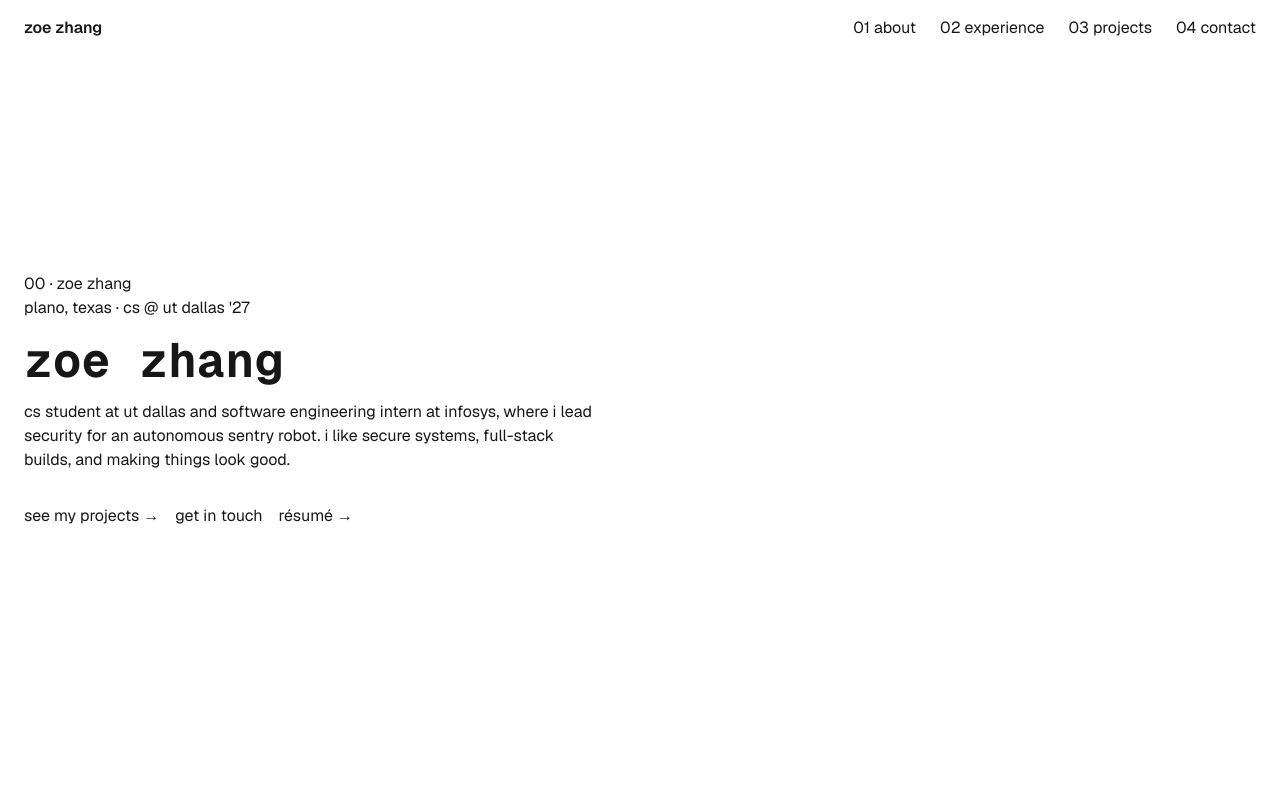
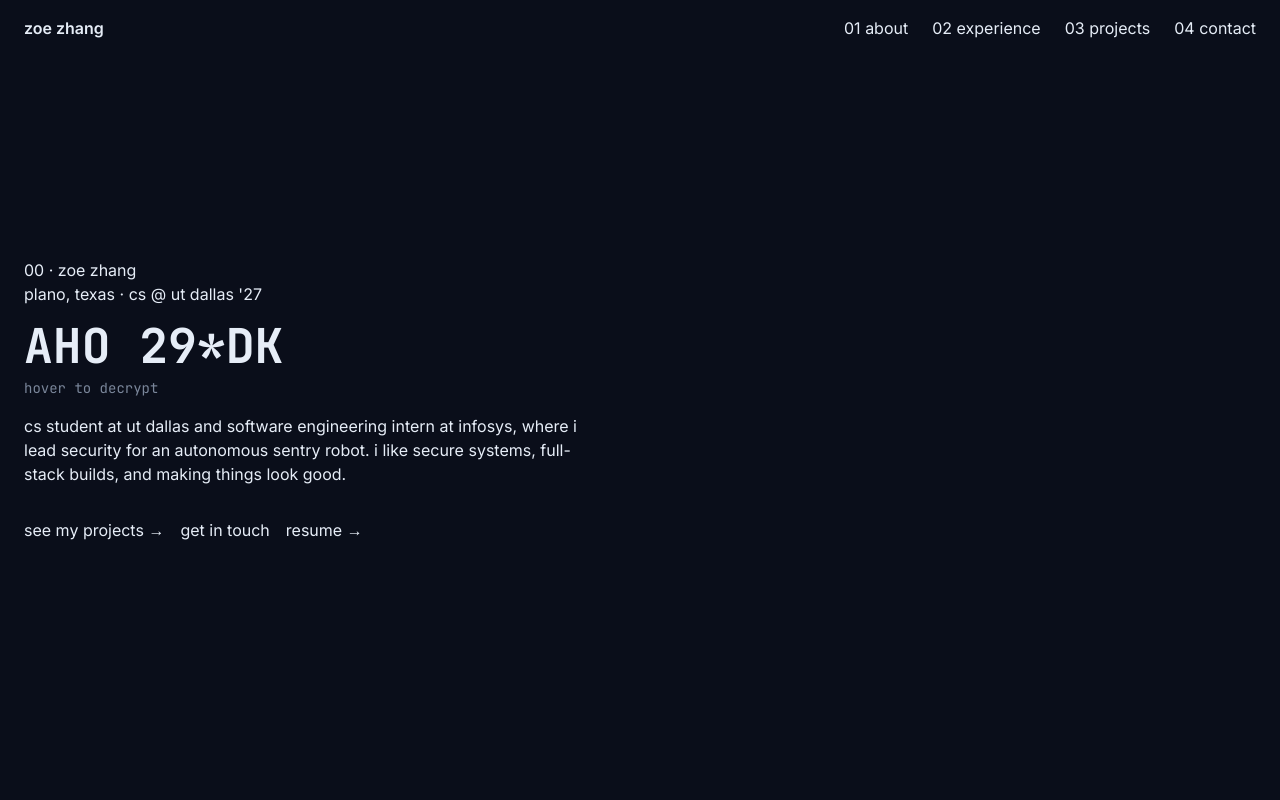
Before and after one commit to zoezhang8/zoe-portfolio, a Next.js app: page / in a window 1280 px wide. Shown: the top 800 px of the page. Built offline with nearby package versions, Linux system fonts and the light colour scheme.

Commit message:
some coloring

```diff
--- a/app/globals.css
+++ b/app/globals.css
@@ -1,22 +1,27 @@
 @import "tailwindcss";
 
 :root {
-  --background: #ffffff;
-  --foreground: #171717;
+  /* Cool cipher (active) */
+  --background: #0a0e1a;
+  --foreground: #e6edf7;
+  --accent: #22d3ee;
+  --muted: #7a869a;
+
+  /* Terminal:  #0b0d0c  #e8ece9  #4ade80  #7d8a82 */
+  /* Amber CRT: #121110  #f3ecdf  #f5a524  #8c8475 */
 }
 
 @theme inline {
   --color-background: var(--background);
   --color-foreground: var(--foreground);
-  --font-sans: var(--font-geist-sans);
-  --font-mono: var(--font-geist-mono);
+  --color-accent: var(--accent);
+  --color-muted: var(--muted);
+  --font-sans: var(--font-inter);
+  --font-mono: var(--font-jetbrains);
 }
 
-@media (prefers-color-scheme: dark) {
-  :root {
-    --background: #0a0a0a;
-    --foreground: #ededed;
-  }
+html {
+  scroll-behavior: smooth;
 }
 
 body {
--- a/app/layout.tsx
+++ b/app/layout.tsx
@@ -1,29 +1,22 @@
 import type { Metadata } from "next";
-import { Geist, Geist_Mono } from "next/font/google";
+import { Inter, JetBrains_Mono } from "next/font/google";
 import "./globals.css";
 
-const geistSans = Geist({
-  variable: "--font-geist-sans",
-  subsets: ["latin"],
-});
-
-const geistMono = Geist_Mono({
-  variable: "--font-geist-mono",
-  subsets: ["latin"],
-});
+const inter = Inter({ subsets: ["latin"], variable: "--font-inter" });
+const jetbrains = JetBrains_Mono({ subsets: ["latin"], variable: "--font-jetbrains" });
 
 export const metadata: Metadata = {
-  title: "Create Next App",
-  description: "Generated by create next app",
+  title: "Zoe Zhang · Software Engineer",
+  description:
+    "CS student at UT Dallas and software engineering intern at Infosys, focused on secure systems and full-stack development.",
 };
 
-export default function RootLayout({ children }: LayoutProps<"/">) {
+export default function RootLayout({
+  children,
+}: Readonly<{ children: React.ReactNode }>) {
   return (
-    <html
-      lang="en"
-      className={`${geistSans.variable} ${geistMono.variable} h-full antialiased`}
-    >
-      <body className="min-h-full flex flex-col">{children}</body>
+    <html lang="en" className={`${inter.variable} ${jetbrains.variable}`}>
+      <body className="font-sans antialiased">{children}</body>
     </html>
   );
 }
--- a/components/sections/Hero.tsx
+++ b/components/sections/Hero.tsx
@@ -5,8 +5,9 @@ export default function Hero() {
       <p>00 · zoe zhang</p>
       <p>plano, texas · cs @ ut dallas &apos;27</p>
       <h1 className="mt-4 font-mono text-5xl font-bold">
-      <Decrypt text="zoe zhang" />
+      <Decrypt text="Zoe Zhang" />
       </h1>
+      <p className="mt-2 font-mono text-sm text-muted">hover to decrypt</p>
       <p className="mt-4 max-w-xl">
         cs student at ut dallas and software engineering intern at infosys,
         where i lead security for an autonomous sentry robot. i like secure
@@ -16,7 +17,7 @@ export default function Hero() {
         <a href="#projects">see my projects →</a>
         <a href="#contact">get in touch</a>
         <a href="/ZoeZhang_FTResume_Fall26.pdf" target="_blank" rel="noopener noreferrer">
-          résumé →
+          resume →
         </a>
       </div>
     </section>
--- a/components/ui/decrypt.tsx
+++ b/components/ui/decrypt.tsx
@@ -1,65 +1,96 @@
 "use client";
-import { useEffect, useState } from "react";
+import { useEffect, useRef, useState } from "react";
 
 const CHARS = "ABCDEFGHIJKLMNOPQRSTUVWXYZ0123456789!@#$%&*<>/";
+const randomChar = () => CHARS[Math.floor(Math.random() * CHARS.length)];
+
+// Same output on server and browser, so no hydration mismatch
+const deterministicCipher = (text: string) =>
+  text.split("").map((c, i) => (c === " " ? " " : CHARS[(i * 7) % CHARS.length]));
 
 type Props = {
   text: string;
-  duration?: number; // ms for the full reveal
-  delay?: number;    // ms of pure scrambling before letters start resolving
+  radius?: number;      // letters revealed on each side of the hovered one
+  scrambleFrames?: number;
   className?: string;
 };
 
-// Same output on server and browser, so no hydration mismatch
-function scrambleDeterministic(text: string) {
-  return text
-    .split("")
-    .map((c, i) => (c === " " ? " " : CHARS[(i * 7) % CHARS.length]))
-    .join("");
-}
+export default function Decrypt({ text, radius = 1, scrambleFrames = 4, className = "" }: Props) {
+  const [hovered, setHovered] = useState<number | null>(null);
+  const [revealAll, setRevealAll] = useState(false);
+  const [display, setDisplay] = useState(() => deterministicCipher(text));
 
-export default function Decrypt({ text, duration = 1200, delay = 300, className }: Props) {
-  const [display, setDisplay] = useState(() => scrambleDeterministic(text));
+  const cipher = useRef(deterministicCipher(text));               // resting ciphertext per letter
+  const revealed = useRef(text.split("").map(() => false));      // current state per letter
+  const scrambleLeft = useRef(text.split("").map(() => 0));      // flicker frames left per letter
+  const touchTimer = useRef<ReturnType<typeof setTimeout> | undefined>(undefined);
 
+  // 1. When the hovered letter changes, find letters that flipped state and queue a flicker
   useEffect(() => {
-    if (window.matchMedia("(prefers-reduced-motion: reduce)").matches) {
-      setDisplay(text);
-      return;
-    }
+    const reduce = window.matchMedia("(prefers-reduced-motion: reduce)").matches;
+    text.split("").forEach((c, i) => {
+      if (c === " ") return;
+      const shouldReveal = revealAll || (hovered !== null && Math.abs(i - hovered) <= radius);
+      if (shouldReveal !== revealed.current[i]) {
+        revealed.current[i] = shouldReveal;
+        if (!shouldReveal) cipher.current[i] = randomChar(); // fresh ciphertext each re-lock
+        scrambleLeft.current[i] = reduce ? 0 : scrambleFrames;
+      }
+    });
+  }, [hovered, revealAll, radius, scrambleFrames, text]);
 
-    let frame: number;
-    let start: number | null = null;
-    let lastUpdate = 0;
+  // 2. One animation loop draws every letter from its current state
+  useEffect(() => {
+    const id = setInterval(() => {
+      const next = text.split("").map((c, i) => {
+        if (c === " ") return " ";
+        if (scrambleLeft.current[i] > 0) {
+          scrambleLeft.current[i]--;
+          return randomChar();
+        }
+        return revealed.current[i] ? c : cipher.current[i];
+      });
+      // Only re-render when something actually changed
+      setDisplay((prev) => (prev.join("") === next.join("") ? prev : next));
+    }, 45);
 
-    const tick = (now: number) => {
-      if (start === null) start = now;
-      frame = requestAnimationFrame(tick);
-      if (now - lastUpdate < 45) return; // throttle to ~22 updates/sec
-      lastUpdate = now;
-
-      const progress = Math.max(0, (now - start - delay) / duration);
-      const revealed = Math.floor(progress * text.length);
-
-      setDisplay(
-        text
-          .split("")
-          .map((c, i) =>
-            c === " " || i < revealed ? c : CHARS[Math.floor(Math.random() * CHARS.length)]
-          )
-          .join("")
-      );
-
-      if (revealed >= text.length) cancelAnimationFrame(frame);
+    return () => {
+      clearInterval(id);
+      clearTimeout(touchTimer.current);
     };
-
-    frame = requestAnimationFrame(tick);
-    return () => cancelAnimationFrame(frame);
-  }, [text, duration, delay]);
+  }, [text]);
 
   return (
-    <span className={className}>
+    <span
+      tabIndex={0}
+      className={`inline-block cursor-default select-none ${className}`}
+      onPointerLeave={(e) => e.pointerType === "mouse" && setHovered(null)}
+      onKeyDown={(e) => {
+        if (e.key === "Enter" || e.key === " ") {
+          e.preventDefault();
+          setRevealAll((r) => !r);
+        }
+      }}
+      onBlur={() => setRevealAll(false)}
+    >
       <span className="sr-only">{text}</span>
-      <span aria-hidden="true">{display}</span>
+      <span aria-hidden="true">
+        {display.map((ch, i) => (
+          <span
+            key={i}
+            onPointerEnter={(e) => e.pointerType === "mouse" && setHovered(i)}
+            onPointerDown={(e) => {
+              if (e.pointerType === "mouse") return;
+              // Touch: reveal around the tapped letter, re-lock after 1.5s
+              setHovered(i);
+              clearTimeout(touchTimer.current);
+              touchTimer.current = setTimeout(() => setHovered(null), 1500);
+            }}
+          >
+            {ch === " " ? "\u00A0" : ch}
+          </span>
+        ))}
+      </span>
     </span>
   );
 }
```
